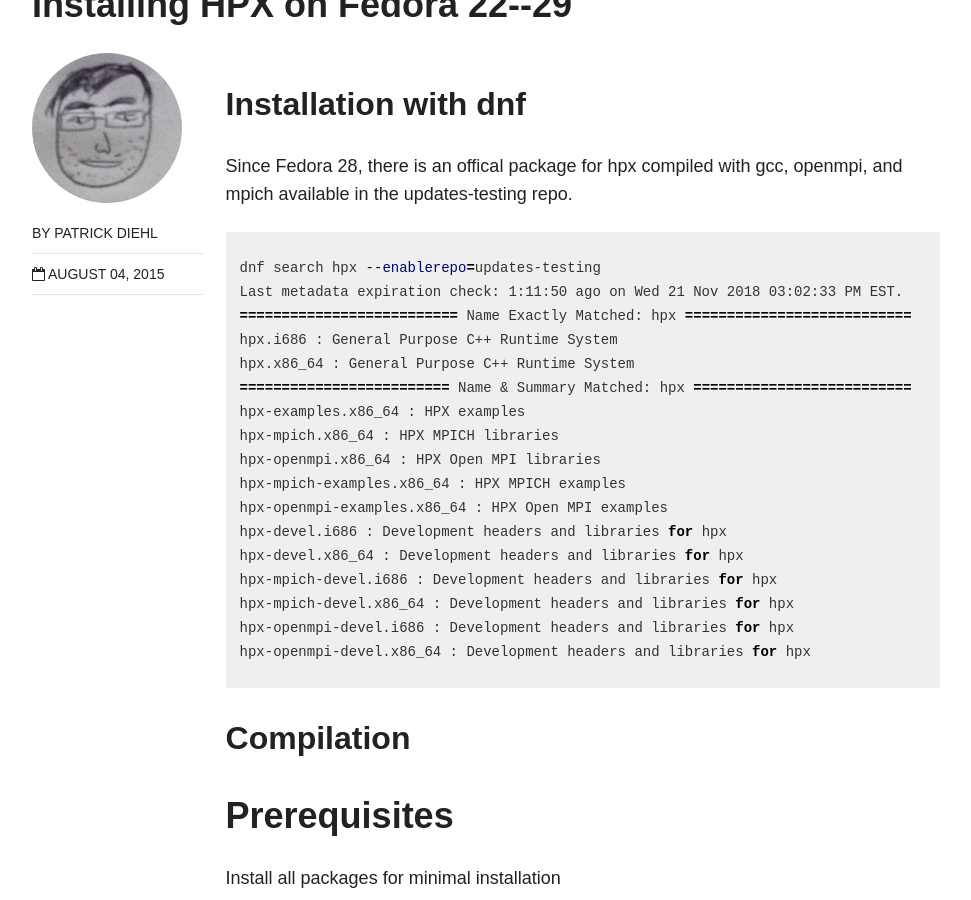
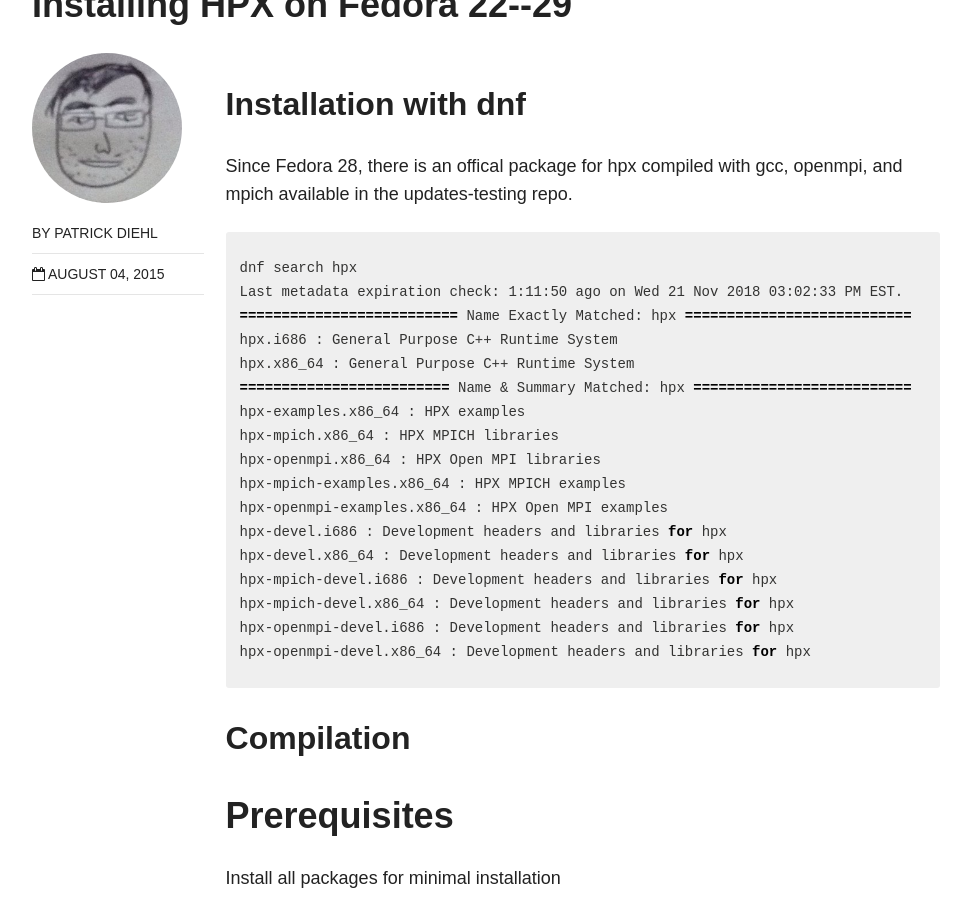
Before and after one commit to diehlpk/diehlpk.github.io, a Jekyll site: the page built from _posts/blog/2015-08-04-hpx-fedora.md, in a window 1280 px wide and 900 px high, scrolled down 524 px. Shown: the whole window, without its empty margins (154-1125 px from the left). Built offline with Jekyll 4.4.1, drawn with Linux system fonts in a browser that asks for light colours; nearby versions of some CDN libraries; some web fonts are replaced.

Commit message:
Update blog post

```diff
--- a/_posts/blog/2015-08-04-hpx-fedora.md
+++ b/_posts/blog/2015-08-04-hpx-fedora.md
@@ -10,7 +10,7 @@
 Since Fedora 28, there is an offical package for hpx compiled with gcc, openmpi, and mpich available in the updates-testing repo.
 
 {% highlight bash %}
-dnf search hpx --enablerepo=updates-testing
+dnf search hpx
 Last metadata expiration check: 1:11:50 ago on Wed 21 Nov 2018 03:02:33 PM EST.
 ========================== Name Exactly Matched: hpx ===========================
 hpx.i686 : General Purpose C++ Runtime System
```
